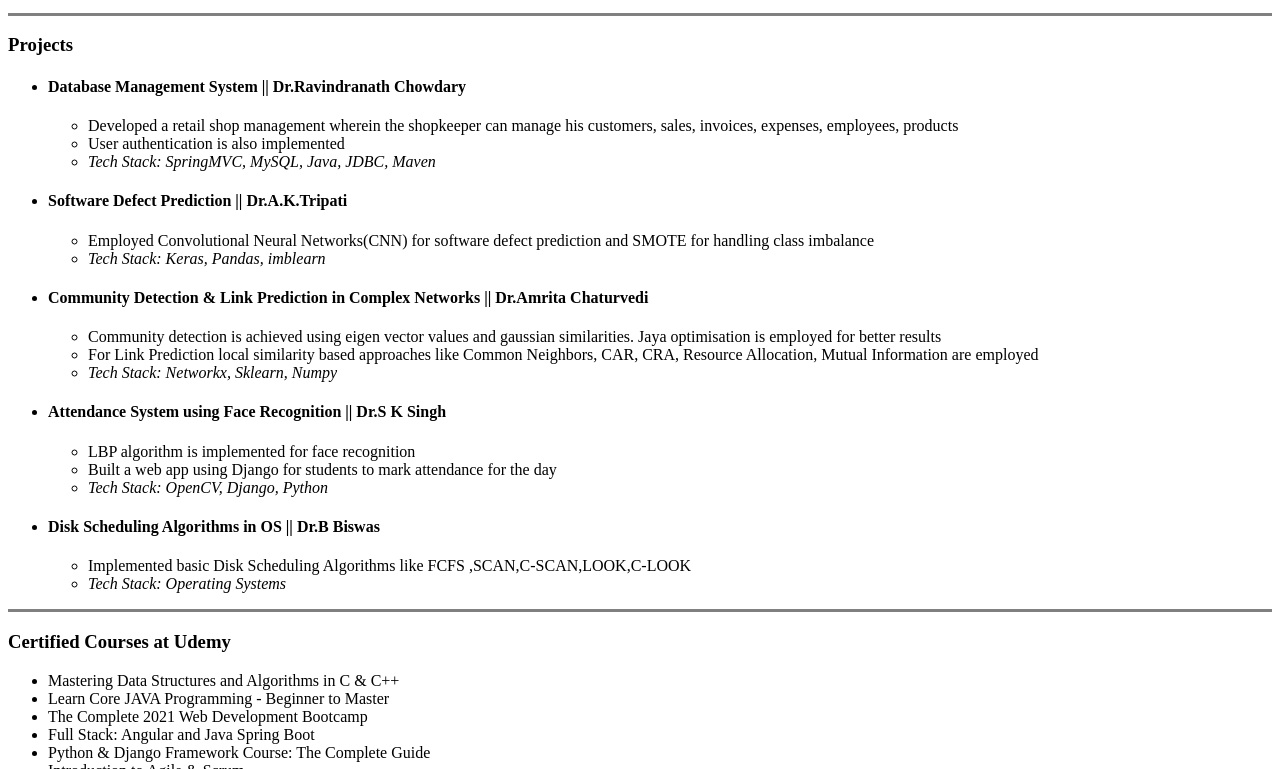
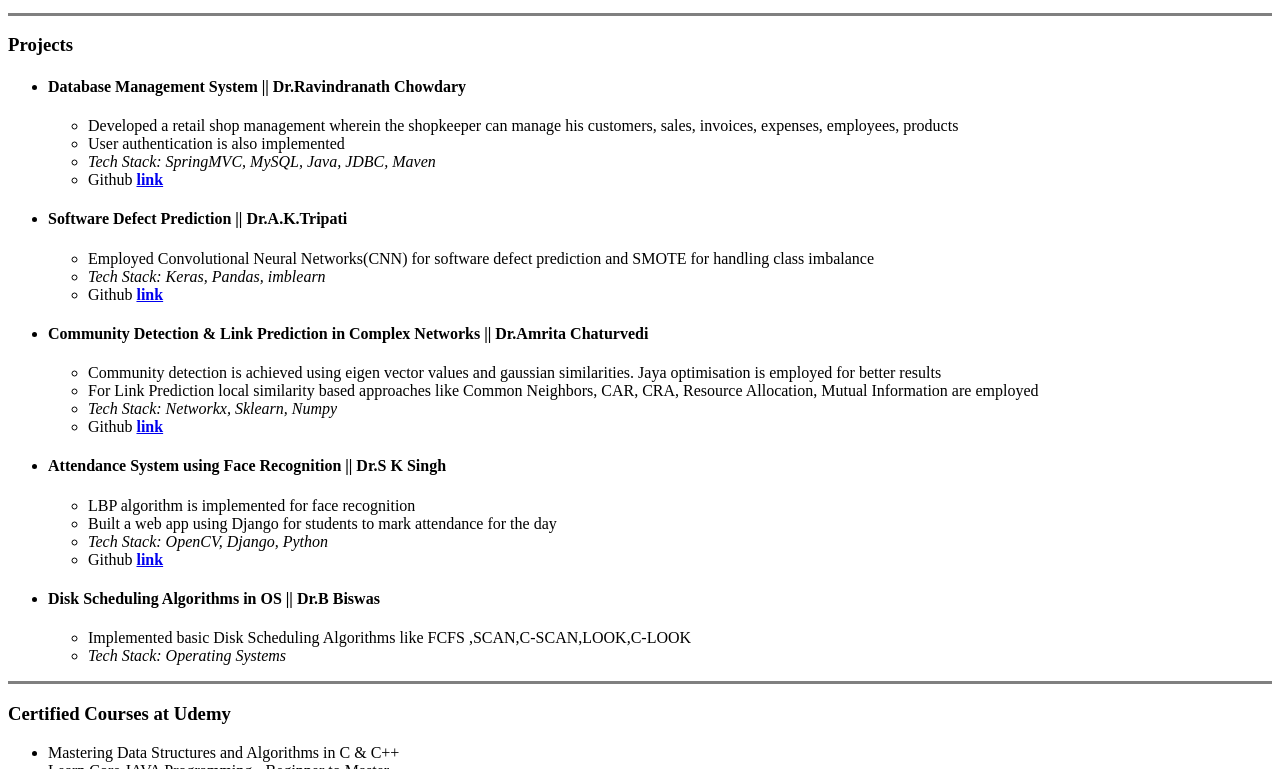
Before and after one commit to saikirananumalla/Resume, a plain HTML site: page index.html in a window 1280 px wide. Shown: the part 630-1399 px from the top of the page. Drawn offline with Linux system fonts and the light colour scheme.

Commit message:
Update index.html

```diff
--- a/index.html
+++ b/index.html
@@ -38,6 +38,7 @@
           his customers, sales, invoices, expenses, employees, products</li>
         <li>User authentication is also implemented </li>
         <li><em>Tech Stack: SpringMVC, MySQL, Java, JDBC, Maven</em></li>
+        <li>Github <strong><a href="https://github.com/saikirananumalla/DBMS">link</a></strong></li>
       </ul>
     </li>
     <li>
@@ -45,6 +46,7 @@
       <ul>
         <li>Employed Convolutional Neural Networks(CNN) for software defect prediction and SMOTE for handling class imbalance</li>
         <li><em>Tech Stack: Keras, Pandas, imblearn</em></li>
+        <li>Github <strong><a href="https://github.com/saikirananumalla/Software-Defect-Prediction-with-CNN">link</a></strong></li>
       </ul>
     </li>
     <li>
@@ -53,6 +55,7 @@
         <li>Community detection is achieved using eigen vector values and gaussian similarities. Jaya optimisation is employed for better results</li>
         <li>For Link Prediction local similarity based approaches like Common Neighbors, CAR, CRA, Resource Allocation, Mutual Information are employed</li>
         <li><em>Tech Stack: Networkx, Sklearn, Numpy</em></li>
+        <li>Github <strong><a href="https://github.com/saikirananumalla/B.Tech-Project">link</a></strong></li>
       </ul>
     </li>
     <li>
@@ -61,6 +64,7 @@
         <li>LBP algorithm is implemented for face recognition</li>
         <li>Built a web app using Django for students to mark attendance for the day</li>
         <li><em>Tech Stack: OpenCV, Django, Python</em></li>
+        <li>Github <strong><a href="https://github.com/saikirananumalla/Attendance-System-Using-Face-Recognition">link</a></strong></li>
       </ul>
     </li>
     <li>
```
